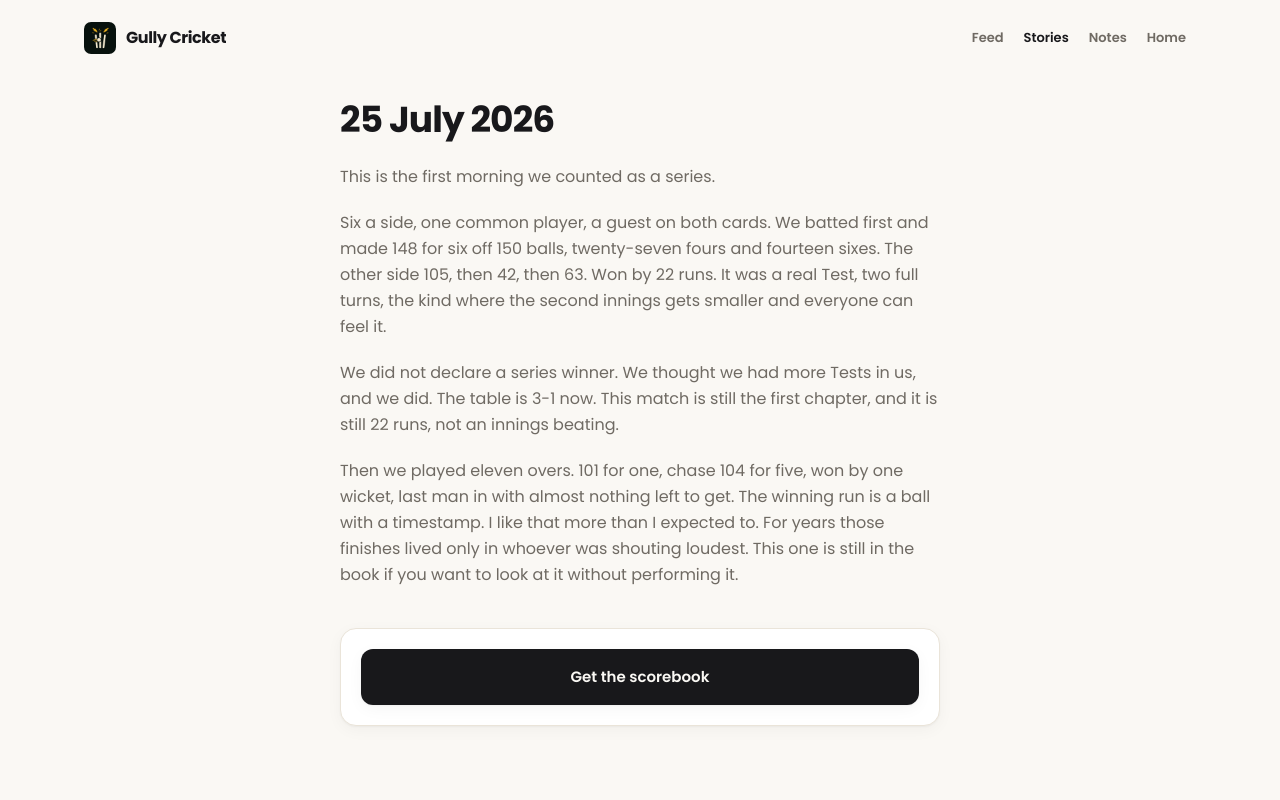
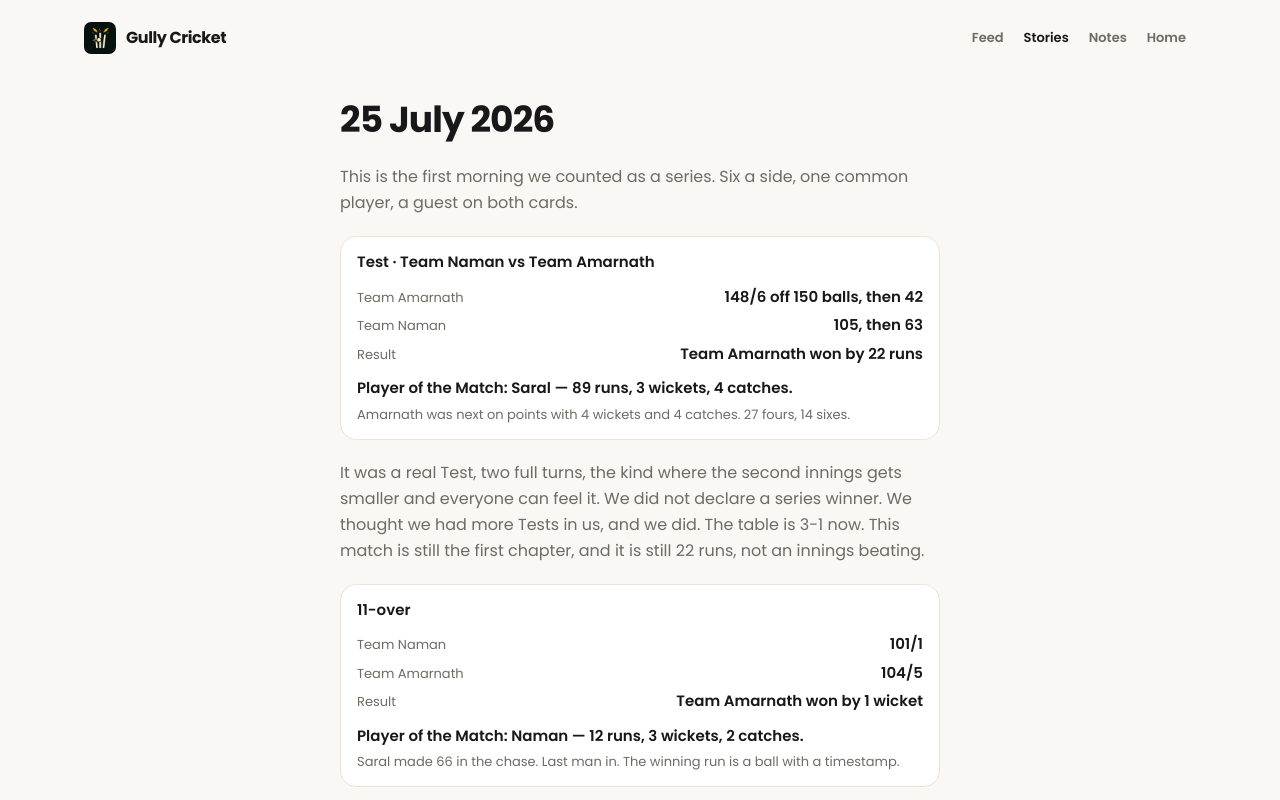
Before and after one commit to krishna-goutham-tls/gully-cricket-app, a Next.js app: page /match-stories/2026-07-25 in a window 1280 px wide. Shown: the top 800 px of the page. Built offline with nearby package versions, Linux system fonts and the light colour scheme; no server answers.

Commit message:
Put scoreboards and Player of the Match on the public match stories.
Stats use numerals. Each game is a card with totals, result, and the badge the app already computes.

```diff
--- a/app/match-stories/[slug]/page.tsx
+++ b/app/match-stories/[slug]/page.tsx
@@ -15,9 +15,10 @@ export function generateMetadata({
 }): Metadata {
   const story = getMatchStory(params.slug);
   if (!story) return { title: "Story" };
+  const first = story.blocks.find((b) => b.kind === "p");
   return {
     title: story.title,
-    description: story.paragraphs[0],
+    description: first?.kind === "p" ? first.text : story.title,
   };
 }
 
@@ -38,10 +39,51 @@ export default function MatchStoryPage({
         >
           {story.title}
         </time>
-        <div className="mt-6 space-y-5 text-base leading-relaxed text-muted">
-          {story.paragraphs.map((paragraph) => (
-            <p key={paragraph}>{paragraph}</p>
-          ))}
+        <div className="mt-6 space-y-5">
+          {story.blocks.map((block, i) =>
+            block.kind === "p" ? (
+              <p
+                key={`p-${i}`}
+                className="text-base leading-relaxed text-muted"
+              >
+                {block.text}
+              </p>
+            ) : (
+              <section
+                key={`card-${i}`}
+                className="rounded-2xl border border-line bg-surface px-4 py-3.5"
+              >
+                <h2 className="text-[15px] font-semibold text-ink">
+                  {block.heading}
+                </h2>
+                <dl className="mt-3 space-y-1.5">
+                  {block.rows.map((row) => (
+                    <div
+                      key={row.label}
+                      className="flex items-baseline justify-between gap-3"
+                    >
+                      <dt className="shrink-0 text-[13px] text-muted">
+                        {row.label}
+                      </dt>
+                      <dd className="min-w-0 text-right text-[15px] font-semibold text-ink">
+                        {row.value}
+                      </dd>
+                    </div>
+                  ))}
+                </dl>
+                {block.potm ? (
+                  <p className="mt-3 text-[15px] font-semibold text-ink">
+                    {block.potm}
+                  </p>
+                ) : null}
+                {block.facts ? (
+                  <p className="mt-1 text-[13px] leading-relaxed text-muted">
+                    {block.facts}
+                  </p>
+                ) : null}
+              </section>
+            ),
+          )}
         </div>
         <StoryCta />
       </article>
--- a/content/feed.ts
+++ b/content/feed.ts
@@ -1,4 +1,4 @@
-import { MATCH_STORIES, type MatchStory } from "./match-stories";
+import { MATCH_STORIES, storyPreview, type MatchStory } from "./match-stories";
 import { RELEASE_NOTES, type ReleaseNote } from "./release-notes";
 
 export type FeedKind = "story" | "note";
@@ -24,7 +24,7 @@ function storyItem(story: MatchStory): FeedItem {
     date: story.date,
     title: story.title,
     href: `/match-stories/${story.slug}`,
-    preview: firstSentence(story.paragraphs[0] ?? ""),
+    preview: storyPreview(story),
   };
 }
 
--- a/content/match-stories.ts
+++ b/content/match-stories.ts
@@ -1,8 +1,24 @@
+export type StoryParagraph = {
+  kind: "p";
+  text: string;
+};
+
+export type StoryCard = {
+  kind: "card";
+  heading: string;
+  rows: Array<{ label: string; value: string }>;
+  potm?: string;
+  facts?: string;
+};
+
+export type StoryBlock = StoryParagraph | StoryCard;
+
 export type MatchStory = {
   slug: string;
   date: string;
   title: string;
-  paragraphs: string[];
+  /** First paragraph is still the feed preview. */
+  blocks: StoryBlock[];
 };
 
 export const MATCH_STORIES_INTRO = [
@@ -17,68 +33,270 @@ export const MATCH_STORIES: MatchStory[] = [
     slug: "2026-08-22",
     date: "2026-08-22",
     title: "22 August 2026",
-    paragraphs: [
-      "We got two Tests in before 10am, which still sounds made up until you open the matches.",
-      "It was last man stands, six a side, one person batting for both teams because we were short. A guest played both. A junior played the first Test and not the second. None of that is unusual for us. What was unusual was the shape of the morning.",
-      "The first Test started at 8:11. The side batting first made 148 for six off 141 balls. Ten sixes in the match. The other side followed on, were all out for 28, followed on again, were all out for 35, and lost by an innings and 85. Four catches went down. It was still not close. We finished at 8:52. A full Test, from toss to result, in about forty minutes.",
-      "We started the second at 9:15 because stopping felt stranger than continuing. The batting side made 176 for four off 149 balls, sixteen fours and ten sixes, the kind of innings where the fielding side is already doing maths they do not want to do. Then they put down ten catches in that one Test. I remember the laughing more than any single drop. It stopped being embarrassing and became the mood of the innings. The score did not join in. They made 37 for five and 35 for five and lost by an innings and 104. Done by 9:46.",
-      "So the book for that morning holds two innings defeats, fourteen catch-drops, two follow-ons, a guest who still has a score against his name, and a junior who has one Test and not the other. The series sits 3-1. We had said five Tests. Nobody has declared a winner in the app. I like that we have not. The table can wait. The matches are already there.",
-      "If you open them later, the drops are still on the balls they belonged to. 148, then 28 and 35. Then 176, then 37 and 35. That is the morning, without the group chat making it larger or smaller.",
+    blocks: [
+      {
+        kind: "p",
+        text: "We got two Tests in before 10am, which still sounds made up until you open the matches.",
+      },
+      {
+        kind: "p",
+        text: "It was last man stands, six a side, one person batting for both teams because we were short. A guest played both. A junior played the first Test and not the second. None of that is unusual for us. What was unusual was the shape of the morning.",
+      },
+      {
+        kind: "card",
+        heading: "Test 1 · 8:11 to 8:52",
+        rows: [
+          { label: "Batting first", value: "148/6 off 141 balls" },
+          { label: "The other side", value: "28 all out, then 35 all out" },
+          { label: "Result", value: "Won by an innings and 85" },
+        ],
+        facts: "10 sixes · 4 catch-drops · follow-on twice. A full Test in about 40 minutes.",
+      },
+      {
+        kind: "p",
+        text: "The first Test started at 8:11. It was still not close. We finished at 8:52.",
+      },
+      {
+        kind: "card",
+        heading: "Test 2 · 9:15 to 9:46",
+        rows: [
+          { label: "Batting first", value: "176/4 off 149 balls" },
+          { label: "The other side", value: "37/5, then 35/5" },
+          { label: "Result", value: "Won by an innings and 104" },
+        ],
+        facts: "16 fours, 10 sixes · 10 catch-drops in this Test · 14 across the two.",
+      },
+      {
+        kind: "p",
+        text: "We started the second at 9:15 because stopping felt stranger than continuing. The fielding side was already doing maths they did not want to do. Then they put down 10 catches in that one Test. I remember the laughing more than any single drop. It stopped being embarrassing and became the mood of the innings. The score did not join in. Done by 9:46.",
+      },
+      {
+        kind: "p",
+        text: "So the book for that morning holds two innings defeats, 14 catch-drops, two follow-ons, a guest who still has a score against his name, and a junior who has one Test and not the other. The series sits 3-1. We had said five Tests. Nobody has declared a winner in the app. I like that we have not. The table can wait. The matches are already there.",
+      },
+      {
+        kind: "p",
+        text: "If you open them later, the drops are still on the balls they belonged to. 148, then 28 and 35. Then 176, then 37 and 35. That is the morning, without the group chat making it larger or smaller.",
+      },
     ],
   },
   {
     slug: "2026-08-16",
     date: "2026-08-16",
     title: "16 August 2026",
-    paragraphs: [
-      "Four a side, one person on both teams. The Test was a hitting match in the old sense: 142, 84, 123 and 46, twenty sixes, twenty-six fours. The side that batted first won by 135 runs. You could have gone home happy with that and nobody would have blamed you.",
-      "We marked seven overs anyway.",
-      "The side that had been beaten batted first and made 48 without loss. The side that had just made 142 and 123 in the Test came out to chase a small total and were all out for 12 for four, in 16 balls, and lost by 36.",
-      "I think about this morning more than the innings wins, because it is the one that is easiest to misremember. The 135 wants to be the story. The 12 is the one people will still mention in a year, usually while looking at the person who was batting. Both matches are on the same day in the app. If you only keep the Test, you are editing.",
+    blocks: [
+      {
+        kind: "p",
+        text: "Four a side, one person on both teams. The Test was a hitting match in the old sense. You could have gone home happy with that and nobody would have blamed you.",
+      },
+      {
+        kind: "card",
+        heading: "Test · Team Saral vs Team Amarnath",
+        rows: [
+          { label: "Team Saral", value: "142 and 123" },
+          { label: "Team Amarnath", value: "84 and 46" },
+          { label: "Result", value: "Team Saral won by 135 runs" },
+        ],
+        potm: "Player of the Match: Saral — 114 runs, 2 wickets, 3 catches.",
+        facts: "Next was Sheen, 112 runs. 26 sixes, 26 fours. Highest innings 142.",
+      },
+      { kind: "p", text: "We marked seven overs anyway." },
+      {
+        kind: "card",
+        heading: "7-over",
+        rows: [
+          { label: "Team Amarnath", value: "48 without loss" },
+          { label: "Team Saral", value: "12/4 in 16 balls" },
+          { label: "Result", value: "Team Amarnath won by 36 runs" },
+        ],
+        potm: "Player of the Match: Amarnath — 6 runs, 4 wickets, 2 catches.",
+        facts: "The bowling did the whole job. Shivam made 24. Lowest total of the morning: 12/4. The side that had just made 142 and 123 lasted 16 balls.",
+      },
+      {
+        kind: "p",
+        text: "I think about this morning more than the innings wins, because it is the one that is easiest to misremember. The 135 wants to be the story. The 12 is the one people will still mention in a year, usually while looking at the person who was batting. Both matches are on the same day in the app. If you only keep the Test, you are editing.",
+      },
     ],
   },
   {
     slug: "2026-08-09",
     date: "2026-08-09",
     title: "9 August 2026",
-    paragraphs: [
-      "Three a side, no common player. There is nowhere to hide, which is either the joy or the problem depending on how you batted.",
-      "The first Test was 32 and 52 against 20 and 11, won by 53. The last pair of the chasing side lasted 11 balls. The second Test went the other way: 68, then 18 and 29, innings and 21, one six in the whole match. Slow cricket, stubborn cricket, the kind where a single is an event.",
-      "We still wanted a six-over. 57 for two, chase 61 with nobody out. Grind, then a walk, same people, same hour of the morning. Home shows three cards. I come back to the order of them more than to any one score. You can feel the day turning.",
+    blocks: [
+      {
+        kind: "p",
+        text: "Three a side, no common player. There is nowhere to hide, which is either the joy or the problem depending on how you batted.",
+      },
+      {
+        kind: "card",
+        heading: "Test 1 · Team Amarnath vs Team Naman",
+        rows: [
+          { label: "Team Amarnath", value: "32 and 52" },
+          { label: "Team Naman", value: "20 and 11" },
+          { label: "Result", value: "Team Amarnath won by 53" },
+        ],
+        potm: "Player of the Match: Amarnath — 35 runs, 2 wickets, 2 catches.",
+        facts: "The last pair of the chasing side lasted 11 balls.",
+      },
+      {
+        kind: "card",
+        heading: "Test 2",
+        rows: [
+          { label: "Team Naman", value: "68" },
+          { label: "Team Amarnath", value: "18 and 29" },
+          { label: "Result", value: "Team Naman won by an innings and 21" },
+        ],
+        potm: "Player of the Match: Naman — 51 runs, 2 wickets, 1 catch.",
+        facts: "1 six in the whole match. Slow cricket, stubborn cricket, the kind where a single is an event.",
+      },
+      {
+        kind: "card",
+        heading: "6-over",
+        rows: [
+          { label: "Team Naman", value: "57/2" },
+          { label: "Team Amarnath", value: "61 without loss" },
+          { label: "Result", value: "Team Amarnath won by 3 wickets" },
+        ],
+        potm: "Player of the Match: Sheen — 26 runs, 1 wicket.",
+        facts: "Naman made 44.",
+      },
+      {
+        kind: "p",
+        text: "Grind, then a walk, same people, same hour of the morning. Home shows three cards. I come back to the order of them more than to any one score. You can feel the day turning.",
+      },
     ],
   },
   {
     slug: "2026-08-08",
     date: "2026-08-08",
     title: "8 August 2026",
-    paragraphs: [
-      "Five a side, juniors playing, one common player.",
-      "The first Test was the kind of chase you want to have played in. 29, then 90, then 90 again, then 33 without loss, won by five wickets with 15 balls left, and last man never had to go out. It would have been a complete morning on its own.",
-      "The second Test was 11 all out and then 9 all out. The other side had 55 and did not bat again. Innings and 35, no sixes, four fours in the whole match. There are innings you forget because they were ordinary. These you remember because they were short and quiet and a bit humiliating. If you were batting, you remember 9 longer than you remember 55.",
-      "We still played nine overs after that. 94 for two against 86 for four. Eight runs. I am glad we did. After a collapse, a close limited game is how the morning gets its dignity back. You bowl properly again. You bat as if the last Test happened to someone else.",
-      "On Home that day is three cards in a row. The chase, the collapse, the eight-run game. I like that they sit together. You do not have to choose which version of the morning you were in.",
+    blocks: [
+      {
+        kind: "p",
+        text: "Five a side, juniors playing, one common player.",
+      },
+      {
+        kind: "card",
+        heading: "Test 1 · Team Naman vs Team Saral",
+        rows: [
+          { label: "Team Saral", value: "29 and 90" },
+          { label: "Team Naman", value: "90 and 33 without loss" },
+          { label: "Result", value: "Team Naman won by 5 wickets, 15 balls left" },
+        ],
+        potm: "Player of the Match: Naman — 61 runs, 5 wickets, 1 catch.",
+        facts: "Last man never had to go out.",
+      },
+      {
+        kind: "card",
+        heading: "Test 2",
+        rows: [
+          { label: "Team Naman", value: "11 all out, then 9 all out" },
+          { label: "Team Saral", value: "55" },
+          { label: "Result", value: "Team Saral won by an innings and 35" },
+        ],
+        potm: "Player of the Match: Saral — 22 runs, 3 wickets, 3 catches.",
+        facts: "0 sixes. 4 fours in the whole match. If you were batting, you remember 9 longer than you remember 55.",
+      },
+      {
+        kind: "card",
+        heading: "9-over",
+        rows: [
+          { label: "Team Naman", value: "94/2" },
+          { label: "Team Saral", value: "86/4" },
+          { label: "Result", value: "Team Naman won by 8 runs" },
+        ],
+        potm: "Player of the Match: Saral — 38 runs, 1 wicket, 1 catch.",
+      },
+      {
+        kind: "p",
+        text: "We still played 9 overs after that. I am glad we did. After a collapse, a close limited game is how the morning gets its dignity back. You bowl properly again. You bat as if the last Test happened to someone else.",
+      },
+      {
+        kind: "p",
+        text: "On Home that day is three cards in a row. The chase, the collapse, the eight-run game. I like that they sit together. You do not have to choose which version of the morning you were in.",
+      },
     ],
   },
   {
     slug: "2026-07-26",
     date: "2026-07-26",
     title: "26 July 2026",
-    paragraphs: [
-      "Four a side, no guests, and a lot of hitting.",
-      "First innings 102. The other side 52, then 147. That 147 changed the match. Suddenly there was a chase, last man stands, 101 to get. They got there at 101 for three and won by one wicket.",
-      "I still think about the catch that did not stick. Catch Drop was not on the pad yet, so the moment lived only in the argument afterwards. Now you can walk the balls and at least agree what was bowled, who was in, when the lead changed. You cannot put the catch back in the hand. You can stop the score from drifting.",
-      "We played eight overs after. 91 for two against 86 without loss. Five runs. Twenty-three sixes in the Test, eleven more in the short game. If you open Match Story, the graph of who was ahead will show the 147 and then the chase climbing. That is closer to how the morning felt than \"won by one wicket,\" which is true and also too small.",
+    blocks: [
+      {
+        kind: "p",
+        text: "Four a side, no guests, and a lot of hitting.",
+      },
+      {
+        kind: "card",
+        heading: "Test · Team Amarnath vs Team Naman",
+        rows: [
+          { label: "Team Amarnath", value: "102, then 101/3" },
+          { label: "Team Naman", value: "52, then 147" },
+          { label: "Result", value: "Team Amarnath won by 1 wicket" },
+        ],
+        potm: "Player of the Match: Krishna — 146 runs, 1 wicket.",
+        facts: "Shivam was next, 78 runs and 4 wickets. Turning point: the 147. Last man stands, 101 to get. 23 sixes in the Test.",
+      },
+      {
+        kind: "p",
+        text: "I still think about the catch that did not stick. Catch Drop was not on the pad yet, so the moment lived only in the argument afterwards. Now you can walk the balls and at least agree what was bowled, who was in, when the lead changed. You cannot put the catch back in the hand. You can stop the score from drifting.",
+      },
+      {
+        kind: "card",
+        heading: "8-over",
+        rows: [
+          { label: "Team Amarnath", value: "91/2" },
+          { label: "Team Naman", value: "86 without loss" },
+          { label: "Result", value: "Team Amarnath won by 5 runs" },
+        ],
+        potm: "Player of the Match: Sheen — 44 runs.",
+        facts: "11 more sixes.",
+      },
+      {
+        kind: "p",
+        text: 'If you open Match Story, the graph of who was ahead will show the 147 and then the chase climbing. That is closer to how the morning felt than "won by one wicket," which is true and also too small.',
+      },
     ],
   },
   {
     slug: "2026-07-25",
     date: "2026-07-25",
     title: "25 July 2026",
-    paragraphs: [
-      "This is the first morning we counted as a series.",
-      "Six a side, one common player, a guest on both cards. We batted first and made 148 for six off 150 balls, twenty-seven fours and fourteen sixes. The other side 105, then 42, then 63. Won by 22 runs. It was a real Test, two full turns, the kind where the second innings gets smaller and everyone can feel it.",
-      "We did not declare a series winner. We thought we had more Tests in us, and we did. The table is 3-1 now. This match is still the first chapter, and it is still 22 runs, not an innings beating.",
-      "Then we played eleven overs. 101 for one, chase 104 for five, won by one wicket, last man in with almost nothing left to get. The winning run is a ball with a timestamp. I like that more than I expected to. For years those finishes lived only in whoever was shouting loudest. This one is still in the book if you want to look at it without performing it.",
+    blocks: [
+      {
+        kind: "p",
+        text: "This is the first morning we counted as a series. Six a side, one common player, a guest on both cards.",
+      },
+      {
+        kind: "card",
+        heading: "Test · Team Naman vs Team Amarnath",
+        rows: [
+          { label: "Team Amarnath", value: "148/6 off 150 balls, then 42" },
+          { label: "Team Naman", value: "105, then 63" },
+          { label: "Result", value: "Team Amarnath won by 22 runs" },
+        ],
+        potm: "Player of the Match: Saral — 89 runs, 3 wickets, 4 catches.",
+        facts: "Amarnath was next on points with 4 wickets and 4 catches. 27 fours, 14 sixes.",
+      },
+      {
+        kind: "p",
+        text: "It was a real Test, two full turns, the kind where the second innings gets smaller and everyone can feel it. We did not declare a series winner. We thought we had more Tests in us, and we did. The table is 3-1 now. This match is still the first chapter, and it is still 22 runs, not an innings beating.",
+      },
+      {
+        kind: "card",
+        heading: "11-over",
+        rows: [
+          { label: "Team Naman", value: "101/1" },
+          { label: "Team Amarnath", value: "104/5" },
+          { label: "Result", value: "Team Amarnath won by 1 wicket" },
+        ],
+        potm: "Player of the Match: Naman — 12 runs, 3 wickets, 2 catches.",
+        facts: "Saral made 66 in the chase. Last man in. The winning run is a ball with a timestamp.",
+      },
+      {
+        kind: "p",
+        text: "I like that more than I expected to. For years those finishes lived only in whoever was shouting loudest. This one is still in the book if you want to look at it without performing it.",
+      },
     ],
   },
 ];
@@ -86,3 +304,10 @@ export const MATCH_STORIES: MatchStory[] = [
 export function getMatchStory(slug: string): MatchStory | undefined {
   return MATCH_STORIES.find((story) => story.slug === slug);
 }
+
+export function storyPreview(story: MatchStory): string {
+  const first = story.blocks.find((b) => b.kind === "p");
+  const text = first?.kind === "p" ? first.text : "";
+  const match = text.match(/^.+?[.]/);
+  return (match ? match[0] : text).trim();
+}
```
